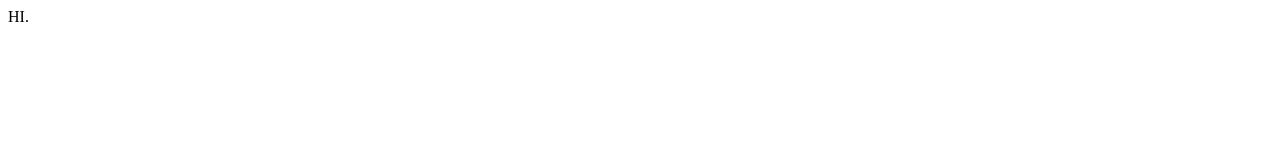
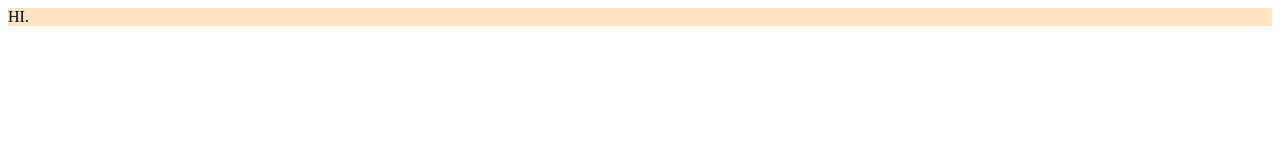
Before and after one commit to KB-DSF/tester, a plain HTML site: page index.html in a window 1280 px wide. Drawn offline with Linux system fonts and the light colour scheme.

Commit message:
Added a div with bisque colour

```diff
--- a/index.html
+++ b/index.html
@@ -2,6 +2,8 @@
 <title>Whut</title>
 <head></head>
 <body>
+<div style="background-color:bisque;" height="400px" width="100px">
 HI.
+</div>
 </body>
 </html>
```
